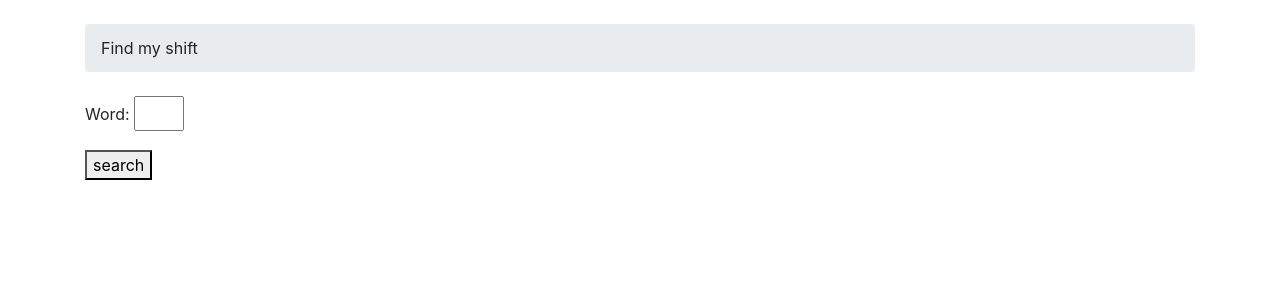
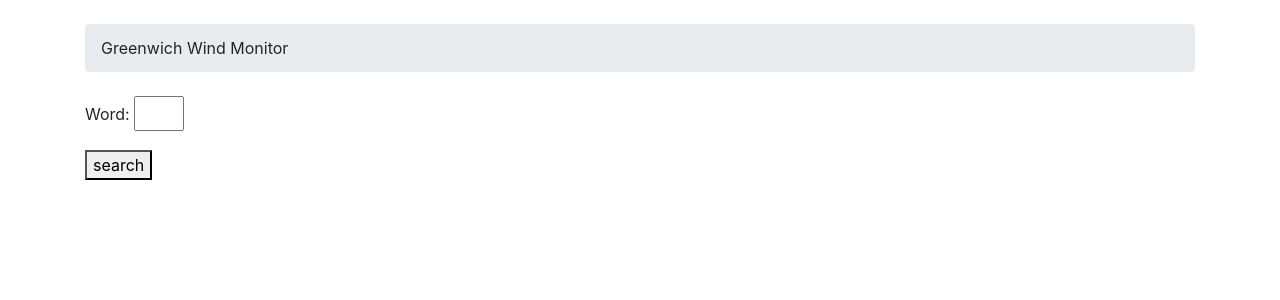
Before and after one commit to silver-stream/Calendar, a Django app: page /shift/ in a window 1280 px wide. Shown: the part 56-356 px from the top of the page. Run offline with Django 3.2, Linux system fonts and the light colour scheme; some libraries are stand-ins or nearby versions.

```diff
--- a/templates/base.html
+++ b/templates/base.html
@@ -4,7 +4,7 @@
   <head>
     <meta charset="utf-8">
     <meta http-equiv="refresh" content="30" />
-    <title>{% block title %}Find My Shift {% endblock %}</title>
+    <title>{% block title %}Greenwich Wind Monitor {% endblock %}</title>
     <link rel="stylesheet" href="{% static 'css/bootstrap.min.css' %}">
      <link rel="stylesheet" href="{% static 'css/local.css' %}">
      {% load bootstrap4 %}       {# import bootstrap4/bootstrap3 #}
@@ -24,7 +24,7 @@
       <ol class="breadcrumb my-4">
         {% block breadcrumb %}
         {% endblock %}
-      Find my shift
+      Greenwich Wind Monitor
       </ol>
       {% block content %}
       {% endblock %}
```
Also changed, not shown: templates/graph.html (+8 -1 lines).
